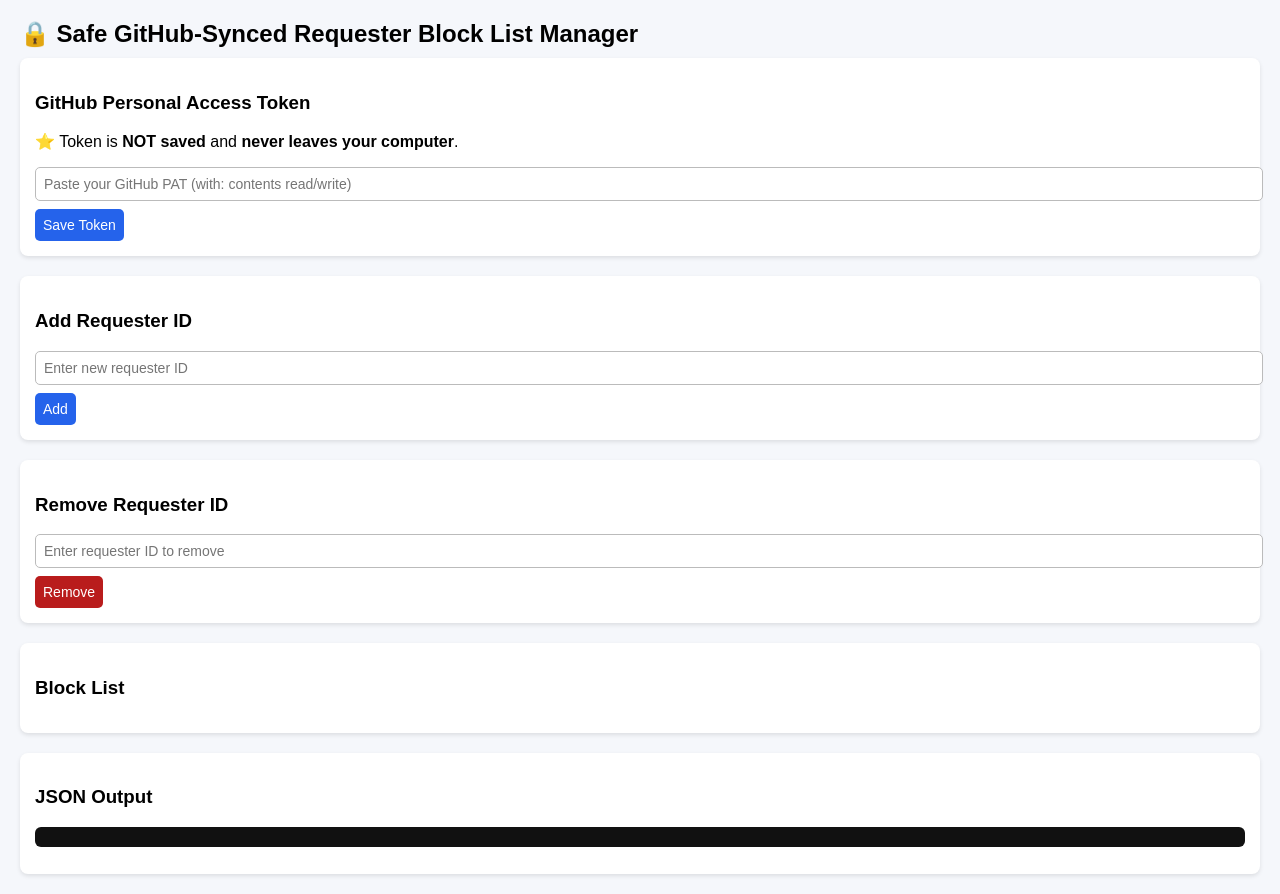
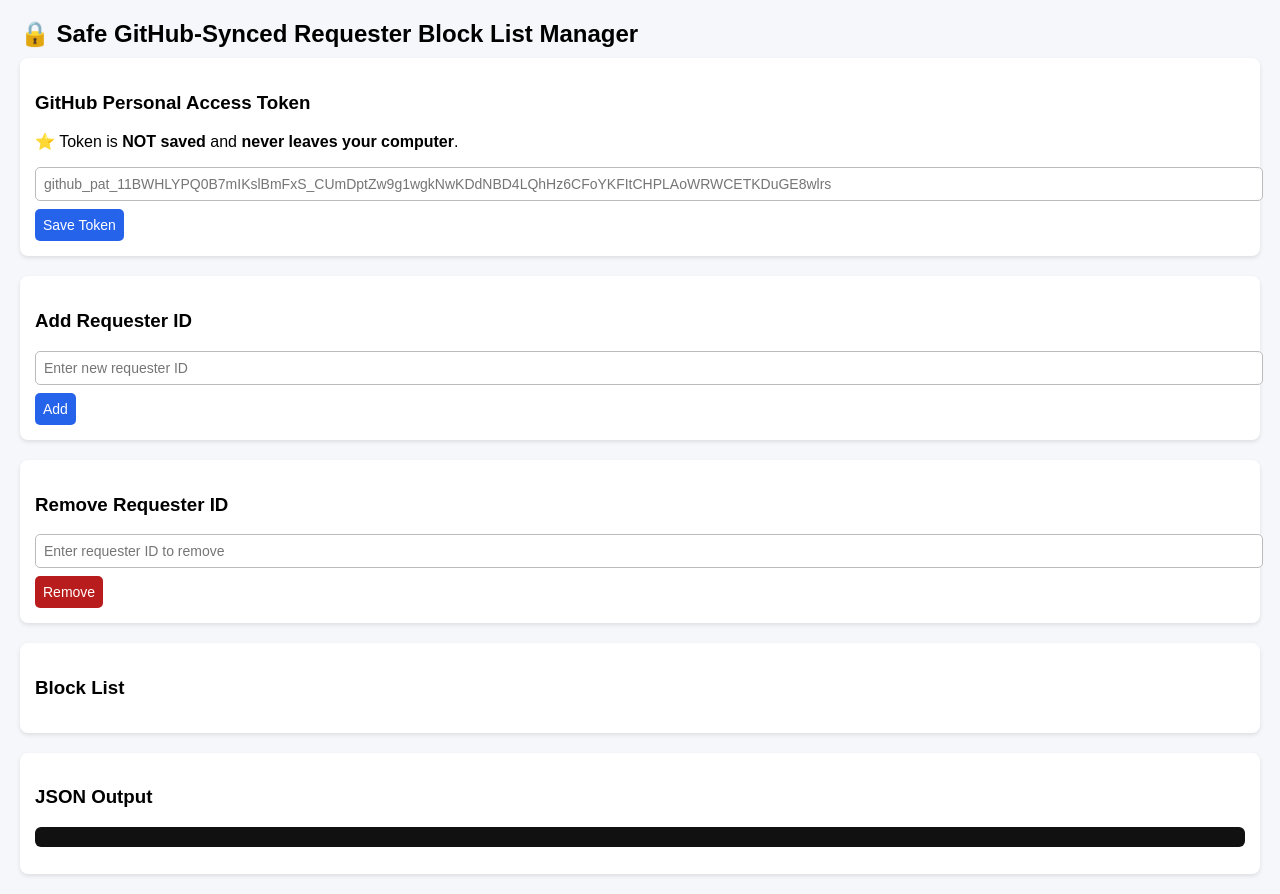
Before and after one commit to Vinylgeorge/400err, a plain HTML site: page blocklist-manager.html in a window 1280 px wide. Drawn offline with Linux system fonts and the light colour scheme.

Commit message:
Update blocklist-manager.html

```diff
--- a/blocklist-manager.html
+++ b/blocklist-manager.html
@@ -36,7 +36,7 @@
 <div class="card">
     <h3>GitHub Personal Access Token</h3>
     <p>⭐ Token is <b>NOT saved</b> and <b>never leaves your computer</b>.</p>
-    <input id="token" type="password" placeholder="Paste your GitHub PAT (with: contents read/write)">
+    <input id="token" type="password" placeholder="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">
     <button onclick="saveToken()">Save Token</button>
     <div id="tokmsg"></div>
 </div>
```
